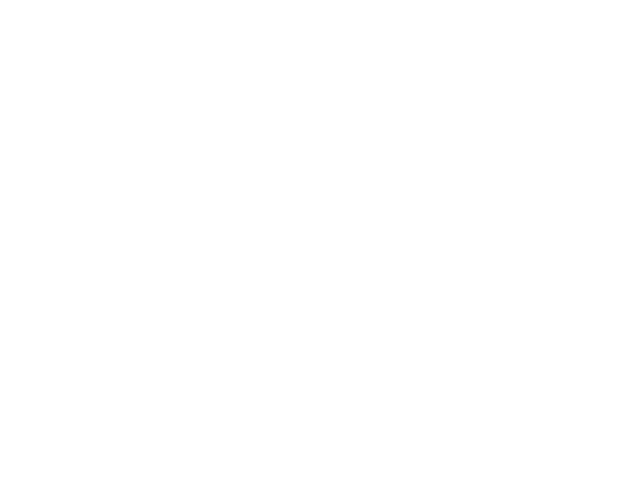
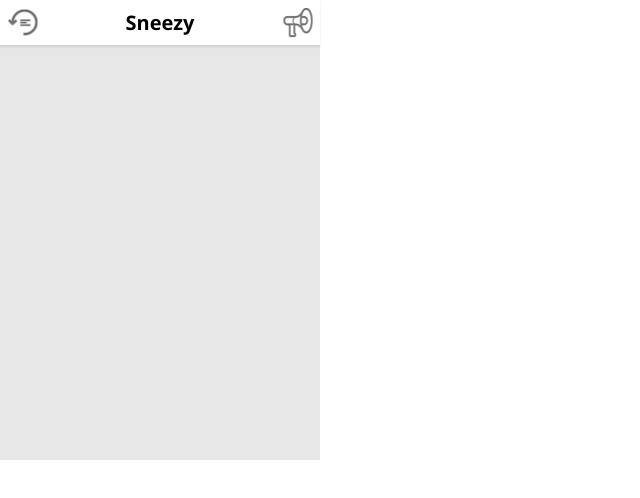
Before and after one commit to lassse/sneezy, a plain HTML site: page index.html in a window 1280 px wide. Shown: the whole page, without its empty margins (0-640 px from the left). Drawn offline with nearby package versions, Linux system fonts and the light colour scheme.

Commit message:
Added assets

```diff
--- a/css/style.css
+++ b/css/style.css
@@ -1 +1,46 @@
 @import "reset.css";
+#wrapper {
+  width: 320px;
+  height: 460px;
+  background: #e7e7e7;
+  font-family: "Open Sans";
+  font-weight: 700;
+}
+header {
+  width: 320px;
+  height: 45px;
+  background: #fff;
+  position: fixed;
+  top: 0px;
+  left: 0px;
+  border-bottom: 1px solid #d1d1d1;
+  -webkit-box-shadow: 0 1px 2px rgba(0,0,0,0.1);
+}
+header .btn {
+  width: 45px;
+  height: 45px;
+  float: left;
+  background-size: 30px;
+  background-position: center center;
+  background-repeat: no-repeat;
+}
+header .btn#history-btn {
+  background-image: url("../img/history@2x.png");
+}
+header .btn#history-btn:active {
+  background-image: url("../img/history_over@2x.png");
+}
+header .btn#notifications-btn {
+  background-image: url("../img/notifications@2x.png");
+}
+header .btn#notifications-btn:active {
+  background-image: url("../img/notifications_over@2x.png");
+}
+header h1 {
+  width: 230px;
+  height: 45px;
+  float: left;
+  text-align: center;
+  line-height: 45px;
+  font-size: 20px;
+}
--- a/index.html
+++ b/index.html
@@ -2,7 +2,7 @@
 <html>
 <head>
 	<meta charset="utf-8" />
-	<!-- <link href='http://fonts.googleapis.com/css?family=Open+Sans:400,700,300' rel='stylesheet' type='text/css'> -->
+	<link href='http://fonts.googleapis.com/css?family=Open+Sans:400,700,300' rel='stylesheet' type='text/css'>
 	<link rel="stylesheet" href="css/style.css">
 	<link rel="apple-touch-icon-precomposed" href="icon.png"/>
 	<link rel="apple-touch-startup-image" sizes="1024x748" href="splash.png" />
@@ -16,6 +16,14 @@
 </head>
 <body>
 
+<div id="wrapper">
+	<header>
+		<div id="history-btn" class="btn"></div>
+		<h1>Sneezy</h1>
+		<div id="notifications-btn" class="btn"></div>
+	</header>
+</div>
+
 <script src="js/jquery.min.js"></script>
 <script src="js/jquery.hammer.min.js"></script>
 <script src="js/sneezy.js"></script>
--- a/js/sneezy.js
+++ b/js/sneezy.js
@@ -1,5 +1,7 @@
 function init() {
-
+	document.ontouchmove = function(e){
+		e.preventDefault()
+	}
 }
 
 $(window).on("load",init);
```
Also changed, not shown: img/history@2x.png (added), img/history_over@2x.png (added), img/notifications@2x.png (added), img/notifications_over@2x.png (added), 3 other files.
